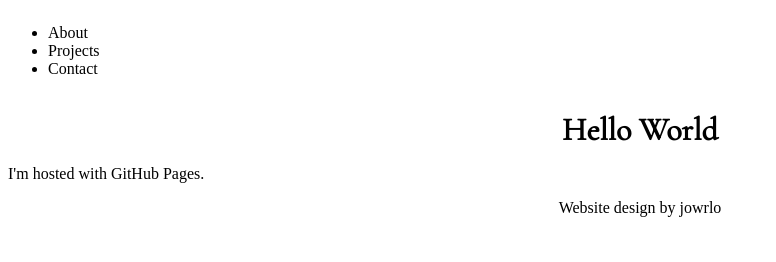
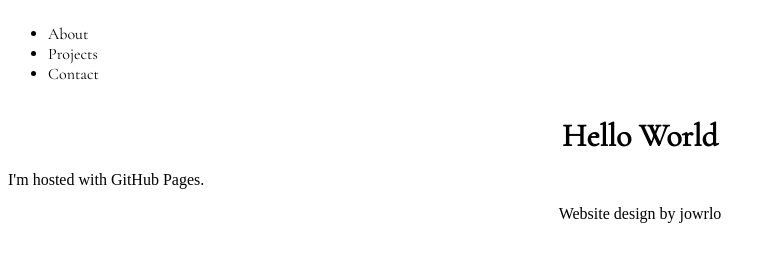
Before and after one commit to jowrlo/jowrlo.github.io, a plain HTML site: page index.html in a window 1280 px wide. Shown: the whole page, without its empty margins (0-776 px from the left). Drawn offline with Linux system fonts and the light colour scheme; files whose address does not match are found by name; a web font is replaced by a local one.

Commit message:
fix css alignment and add navbar font

```diff
--- a/style/style.css
+++ b/style/style.css
@@ -35,9 +35,9 @@
 	bottom:0px;
 	text-align: center;
 	width: 100%;
-
 }
 
 .navbar{
 	display: inline-block;
+	font-family: 'Cormorant Garamond', serif;
 }
```
Lines whose indentation alone changed are shown as unchanged.
